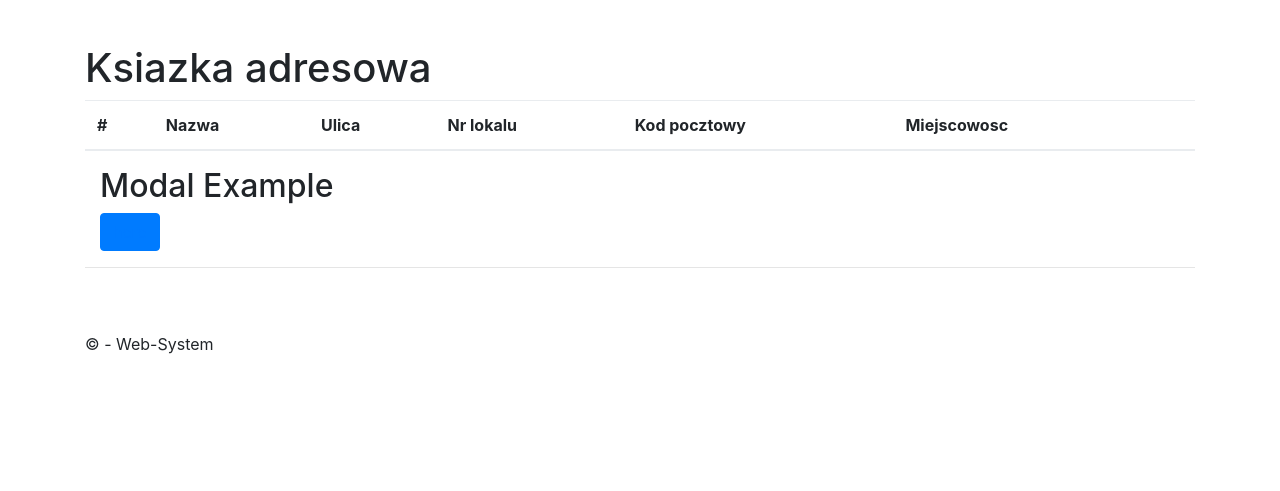
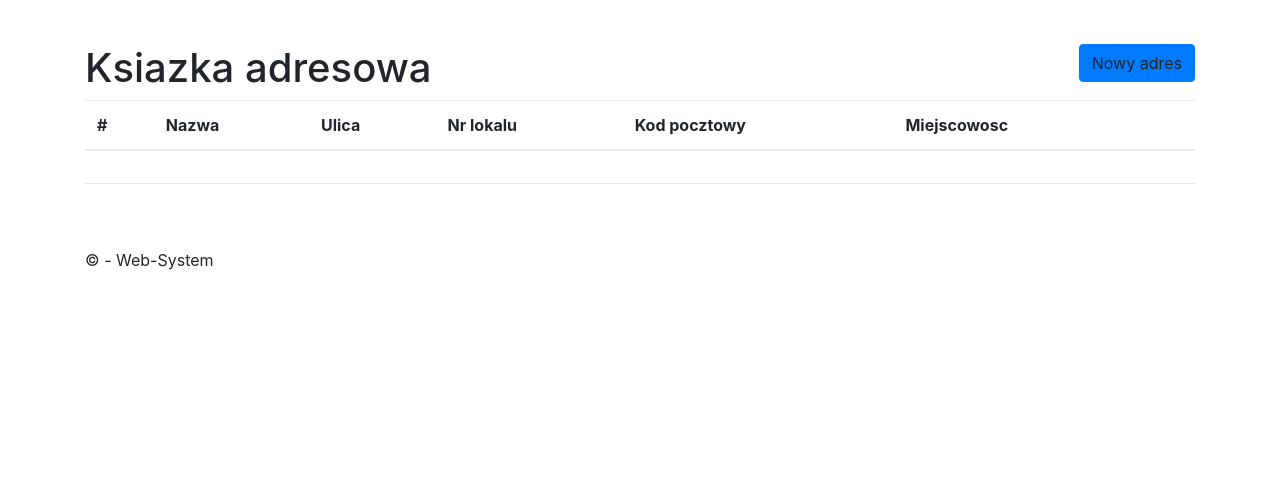
Before and after one commit to trak2018z/Web_System-tr, a Django app: page /adres/ in a window 1280 px wide. Shown: the part 56-547 px from the top of the page. Run offline with Django 3.2, Linux system fonts and the light colour scheme; the visitor is signed in with stand-in values (Sample User, id 1); data that the repository does not hold is empty; some libraries are stand-ins or nearby versions.

Commit message:
Dodawanie edycja. usuwanie adresow przy pomocy widoku generycznego wersja 2

```diff
--- a/Adres_app/templates/Adres_app/adres_list.html
+++ b/Adres_app/templates/Adres_app/adres_list.html
@@ -7,9 +7,17 @@
             <h1>Ksiazka adresowa</h1>
 
             <hr>
+            <div class="row">
+                <!-- przycisk dodaj -->
+                <div class="col-lg-10">
+                    <a onclick="return abrir_modal('{% url 'Adres_app:nowy_adres' %}')" class="btn btn-primary">
+                        Nowy adres
+                    </a>
+                </div>
+            </div>
 
             <div class="table-responsive">
-                <table class="table table-responsive-sm" id="adres_table">
+                <table class="table table-responsive-sm" id="tablica_adresow">
                     <thead>
                     <tr>
                         <th>#</th>
@@ -31,16 +39,22 @@
                             <td>{{ adres.kod_pocztowy }}</td>
                             <td>{{ adres.miasto }}</td>
                             <td>
-                                <button type="button"
-                                        class="btn btn-warning btn-sm js-edytuj-adres"
-                                        data-url="{% url 'Adres_app:edytuj_adres' adres.id %}">
+                                <a onclick="return abrir_modal('{% url 'Adres_app:edytuj_adres' adres.pk %}')"
+                                   class="btn btn-warning btn-sm js-edytuj-adres">
                                     Edytuj
-                                </button>
-                                <button type="button"
-                                        class="btn btn-danger btn-sm js-usun-adres"
-                                        data-url="{% url 'Adres_app:usun_adres' adres.id %}">
-                                    Usun
-                                </button>
+                                </a>
+                                <form action="{% url 'Adres_app:usun_adres' adres.pk %}" method="post"
+                                      style="display: inline;">
+                                    {% csrf_token %}
+                                    <input type="hidden" name="adres.pk" value="{{ adres.pk }}"/>
+                                    <button type="submit" class="btn btn-sm">
+                                        Usun
+                                    </button>
+
+                                </form>
+
+
+                                </a>
                             </td>
                         </tr>
                     {% endfor %}
@@ -52,76 +66,27 @@
 
     </div>
 
+    <!--modal-->
 
-    <div class="container">
-        <h2>Modal Example</h2>
-        <!-- Button to Open the Modal -->
-        <p>
-            <button type="button" class="btn btn-primary js-dodaj-adres">
-                <a data-toggle="modal" data-target="#modal" href="{% url 'Adres_app:nowy_adres' %}">here</a>
-            </button>
-        </p>
+    <div id="Modal" class="modal fade" role="dialog">
+    </div>
+    <script>
+        function abrir_modal(url) {
+            $('#Modal').load(url, function () {
+                $(this).modal('show');
+            });
+            return false;
+        }
+
+        function nowy_adres() {
+            $('#Modal').modal('hide');
+            return false;
+        }
+
+        $(document).ready(function () {
+            var table = $('#tablica_adresow').dataTable({});
+        });
+    </script>
 
 
-        <div class="modal fade " id="modal">
-
-        </div>
-    </div>
-
-
-    <script>
-        $('#modal').on('show.bs.modal', function (event) {
-            var modal = $(this);
-            $.ajax({
-                url: "{% url 'Adres_app:nowy_adres' %}",
-                context: document.body,
-            }).done(function (response) {
-                modal.html(response);
-            });
-        })
-    </script>
-    <script>
-        $(function () {
-            var loadForm = function () {
-                var btn = $(this);
-                $.ajax({
-                    url: btn.attr("data-url"),
-                    type: 'get',
-                    dataType: 'json',
-                    beforeSend: function () {
-                        $("#modal").modal("show");
-                    },
-                    success: function (data) {
-                        $("#modal .modal-content").html(data.html_form);
-                    }
-                });
-            };
-
-            var saveForm = function () {
-                var form = $(this);
-                $.ajax({
-                    url: form.attr("action"),
-                    data: form.serialize(),
-                    type: form.attr("method"),
-                    dataType: 'json',
-                    success: function (data) {
-                        if (data.form_is_valid) {
-                            $("#adres_table tbody").html(data.html_adres_list);
-                            $("#modal").modal("hide");
-                        }
-                        else {
-                            $("#modal-book .modal-content").html(data.html_form);
-                        }
-                    }
-                });
-                return false;
-            };
-            $(".js-create-book").click(loadForm);
-            $("#modal").on("submit", ".js-book-create-form", saveForm);
-
-            // Update book
-            $("#adres_table").on("click", ".jsadres_table", loadForm);
-            $("#modal").on("submit", ".jsadres_table", saveForm);
-        });
-    </script>
 {% endblock %}
--- a/Adres_app/views.py
+++ b/Adres_app/views.py
@@ -32,7 +32,8 @@
 
 class AdresCreateView(generic.CreateView):
     model = Adres
-    template_name = 'Adres_app/adres_list.html'
+    template_name = 'Adres_app/adres_form.html'
+    success_url = reverse_lazy('Adres_app:lista_adresow')
     fields = ['nazwa', 'ulica', 'nr', 'kod_pocztowy', 'miasto']
 
     def form_valid(self, form):
@@ -44,7 +45,8 @@
 
 class AdresUpdateView(generic.UpdateView):
     model = Adres
-    template_name = 'Adres_app/adres_list.html'
+    template_name = 'Adres_app/adres_form.html'
+    success_url = reverse_lazy('Adres_app:lista_adresow')
     fields = ['nazwa', 'ulica', 'nr', 'kod_pocztowy', 'miasto']
 
 
```
Also changed, not shown: Adres_app/models.py (+15 -11 lines), Adres_app/templates/Adres_app/adres_create_success.html (deleted, +0 -20 lines), Adres_app/templates/Adres_app/adres_form.html (+30 -38 lines), Adres_app/templates/Adres_app/adres_update.html (deleted, +0 -26 lines), Adres_app/migrations/0002_auto_20171219_0142.py (added), Adres_app/migrations/0003_auto_20171219_0142.py (added).
